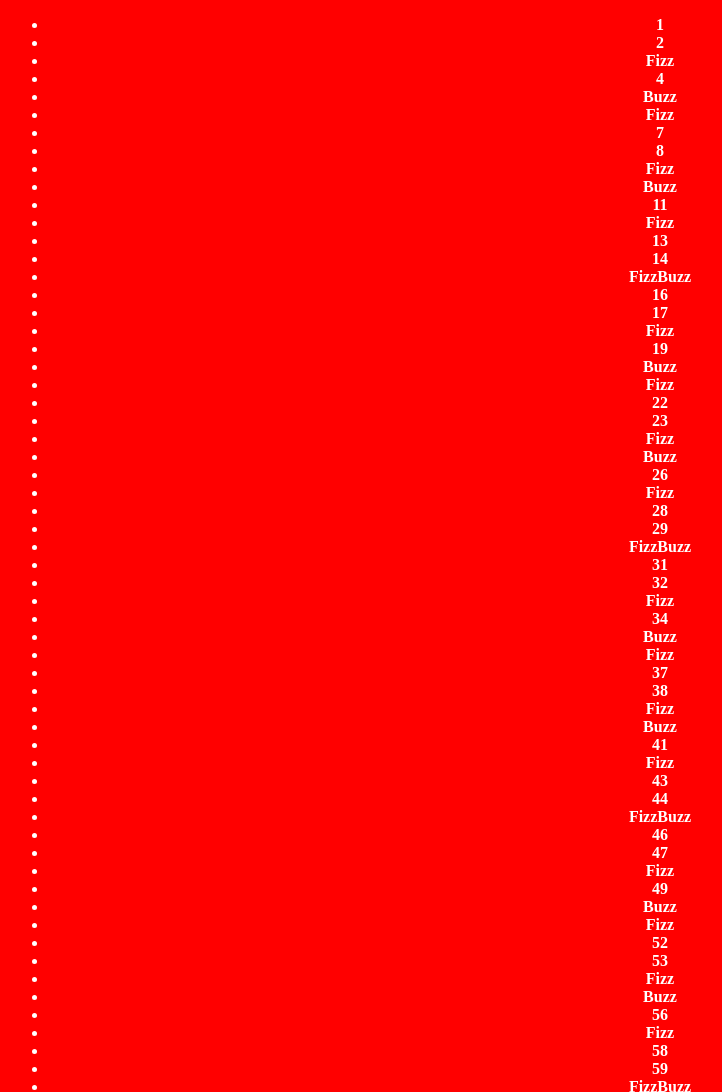
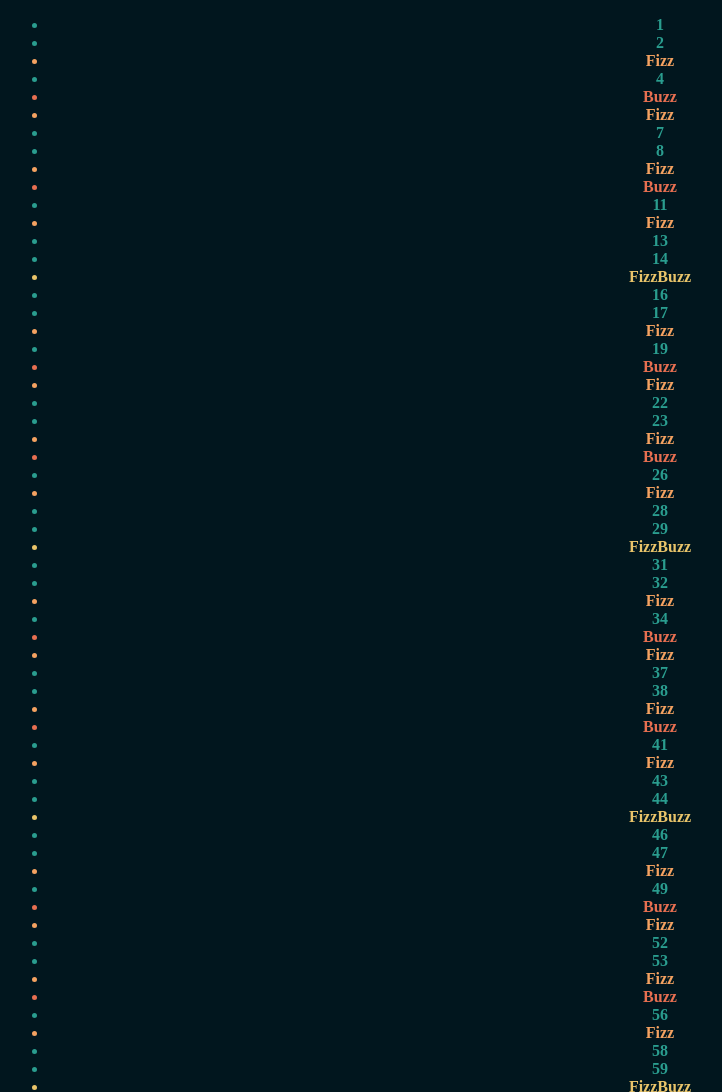
Before and after one commit to MrCresc/js-fizzbuzz, a plain HTML site: page index.html in a window 1280 px wide. Shown: the top 1092 px of the page, without its empty margins (0-722 px from the left). Drawn offline with Linux system fonts and the light colour scheme.

Commit message:
Modificato CSS per rendere la grafica più gradevole

```diff
--- a/css/style.css
+++ b/css/style.css
@@ -1,6 +1,18 @@
 body {
-  background-color: red;
-  color: white;
+  background-color: #01161e;
+  color: #2a9d8f;
   font-weight: bold;
   text-align: center;
 }
+
+.fizzbuzz {
+  color: #e9c46a;
+}
+
+.fizz {
+  color: #f4a261;
+}
+
+.buzz {
+  color: #e76f51;
+}
--- a/js/script.js
+++ b/js/script.js
@@ -11,13 +11,16 @@ for (var i = 1; i < 101; i++) {
   if (i % 3 == 0 && i % 5 == 0 ) {
     divTreCinque;
     numerazione = "FizzBuzz"
+    lista.innerHTML += "<li class= fizzbuzz>" + numerazione + "</li>"
   } else if (i % 3 == 0 ) {
     divTre;
     numerazione = "Fizz"
+    lista.innerHTML += "<li class= fizz>" + numerazione + "</li>"
   } else if (i % 5 == 0 ) {
     divCinque;
     numerazione = "Buzz"
+    lista.innerHTML += "<li class= buzz>" + numerazione + "</li>"
+  } else {
+    lista.innerHTML += "<li>" + numerazione + "</li>"
   }
-  // Scrivo il risultato nell'HTML
-lista.innerHTML += "<li>" + numerazione + "</li>"
 }
```
